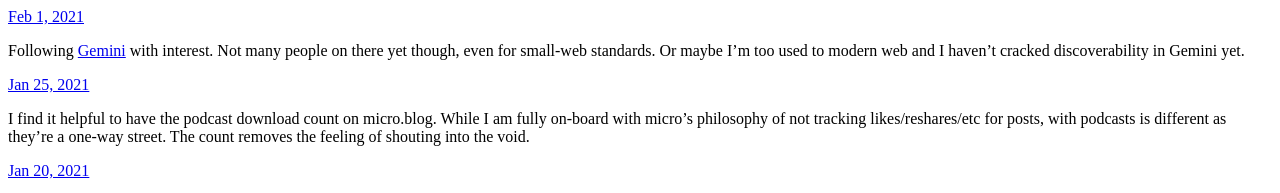
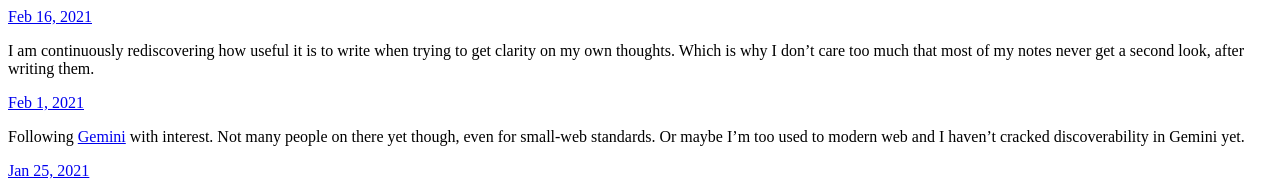
Before and after one commit to TuringMachinegun/giov.dev, a plain HTML site: page index.html in a window 1280 px wide. Shown: the top 193 px of the page. Drawn offline with nearby package versions, Linux system fonts and the light colour scheme; some packages are replaced by stand-ins of ours.

Commit message:
Archiving from Micro.blog.

```diff
--- a/index.html
+++ b/index.html
@@ -21,6 +21,17 @@
 <div class="h-feed">
 
 
+
+      <div class="h-entry">
+
+
+        <a href="https://micro.giov.dev/2021/02/16/i-am-continuously.html" class="u-url"><time class="dt-published" datetime="2021-02-16 10:02:56 &#43;0100">Feb 16, 2021</time></a>
+
+        <div class="e-content">
+         	<p>I am continuously rediscovering how useful it is to write when trying to get clarity on my own thoughts. Which is why I don&rsquo;t care too much that most of my notes never get a second look, after writing them.</p>
+
+        </div>
+      </div>
 
       <div class="h-entry">
 
```
